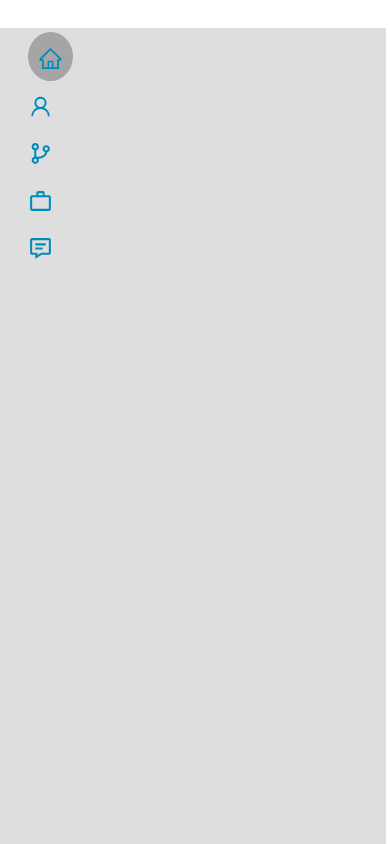
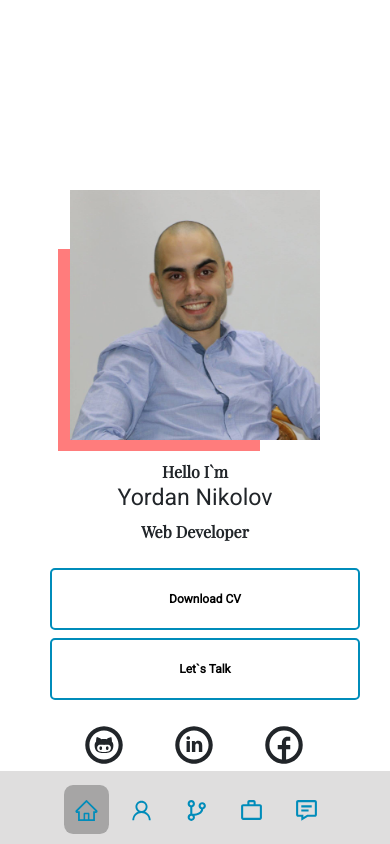
Before and after one commit to nlotoo/portfolio, a React (Create React App) app in the folder client/: page / in a window 390 px wide. Shown: the top 844 px of the page. Built offline with nearby package versions, Linux system fonts and the light colour scheme.

Commit message:
update css navigation style

```diff
--- a/client/src/components/AboutMe/about-me.css
+++ b/client/src/components/AboutMe/about-me.css
@@ -123,7 +123,7 @@
 }
 
 
-@media only screen and (max-width: 425px) {
+@media only screen and (max-width: 600px) {
 
 
     .about-me-elements {
--- a/client/src/components/Footer/footer-page.css
+++ b/client/src/components/Footer/footer-page.css
@@ -2,5 +2,5 @@
     padding: 30px;
     text-align: center;
     height: 80px;
-    background-color: rgb(228, 228, 228)
+    background-color: #FF7C7C
 }
--- a/client/src/components/Navigation/navigation.css
+++ b/client/src/components/Navigation/navigation.css
@@ -3,13 +3,13 @@
     padding-left: 10px;
     padding-right: 10px;
     padding-top: 5px; */
-    border-radius: 50%;
+    /* padding: 10px; */
+    /*    border-radius: 50%; */
+
+    margin: -10px;
     padding: 10px;
-    margin-right: 10px;
-    /*
-
-    border-radius: 50%; */
     text-decoration: underline;
+    border-radius: 20%;
     background-color: rgba(0, 0, 0, 0.258);
 }
 
@@ -17,6 +17,9 @@
     color: #008CBA;
 }
 
+.navigation-menu {
+    margin-left: 0px;
+}
 
 .navigation-menu a:hover {
     color: #0b5a74;
@@ -25,8 +28,7 @@
 .navigation-menu li {
     list-style: none;
     font-size: 25px;
-    /* margin-left: 15px; */
-    /* margin-right: 15px; */
+
     margin-top: 10px;
 }
 
@@ -49,29 +51,55 @@
     width: 320px; */
 
 
-    margin-top: 20px;
+    margin-top: 30px;
+    padding-top: 10px;
     border-radius: 20px;
     background-color: #b7b7b7;
     position: fixed;
     right: 1%;
     top: 1%;
-    width: 83px;
+    width: 84px;
 }
 
-@media only screen and (max-width: 425px) {
+@media only screen and (max-width: 600px) {
 
     /* .nav-paf {
         left: 9%;
 
     } */
+
+    .navigation-menu li {
+        margin-left: 15px;
+        margin-right: 15px;
+    }
+
+    .nav-paf ul {
+
+
+        /* old version */
+        margin-right: 30px;
+        display: flex;
+        justify-content: center;
+    }
+
     .nav-paf {
         position: fixed;
-        left: auto;
-        bottom: 0px;
+        left: 0%;
+        bottom:0%;
+        right: initial;
+        top: initial;
+
+
+
+        margin-top: 100px;
+        border-radius: 20px;
+        background-color: #0000002a;
         width: 100%;
         background-color: #dfdede;
         border-radius: 0px;
         z-index: 199;
+
+
     }
 
     /* .nav-paf{
```
